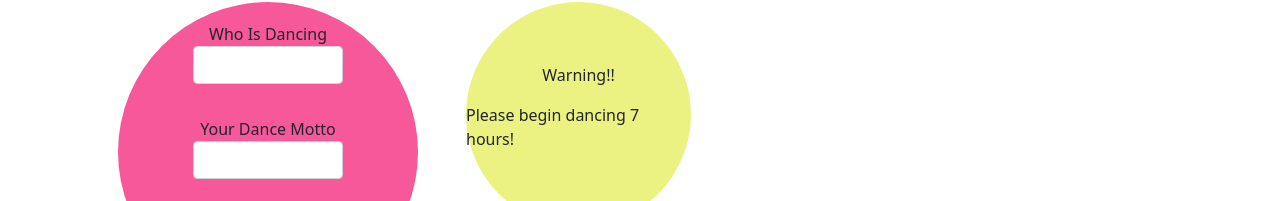
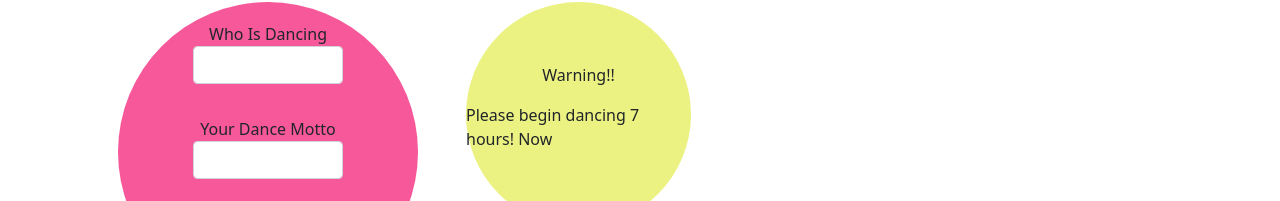
Before and after one commit to evelynAnais/learningAngular, an Angular app: page / in a window 1280 px wide. Shown: the part 265-466 px from the top of the page. Built offline with nearby package versions, Linux system fonts and the light colour scheme.

Commit message:
ng class and style

```diff
--- a/src/app/warning-alert/warning-alert.component.css
+++ b/src/app/warning-alert/warning-alert.component.css
@@ -3,7 +3,7 @@ div {
   flex-direction: column;
   align-items: center;
   justify-content: center;
-  background-color: rgba(216, 230, 14, 0.521);
+  background-color: rgba(14, 230, 104, 0.521);
   margin: 0 auto;
   border-radius: 50%;
   height: 225px;
@@ -11,3 +11,7 @@ div {
   margin: 3rem
   ;
 }
+
+.white {
+  color: aliceblue;
+}
--- a/src/app/warning-alert/warning-alert.component.html
+++ b/src/app/warning-alert/warning-alert.component.html
@@ -1,4 +1,4 @@
-<div>
-  <p>Warning!!</p>
-  <p>Please begin dancing {{ times }} hours!</p>
+<div [ngStyle]="{backgroundColor: getColor()}">
+  <p [ngClass]="{white: status === 'Ahora'}">Warning!!</p>
+  <p>Please begin dancing {{ times }} hours! {{ getStatus() }}</p>
 </div>
--- a/src/app/warning-alert/warning-alert.component.ts
+++ b/src/app/warning-alert/warning-alert.component.ts
@@ -7,8 +7,19 @@ import { Component, OnInit } from '@angular/core';
 })
 export class WarningAlertComponent implements OnInit {
   times: number = 7;
+  status: string = 'Now';
 
-  constructor() { }
+  constructor() {
+    this.status = Math.random() > 0.5 ? 'Now' : 'Ahora';
+  }
+
+  getStatus(): string {
+    return this.status;
+  }
+
+  getColor(): string {
+    return this.status === 'Now' ? 'rgba(216, 230, 14, 0.521)' : 'rgba(14, 230, 104, 0.521)';
+  }
 
   ngOnInit(): void {
   }
```
